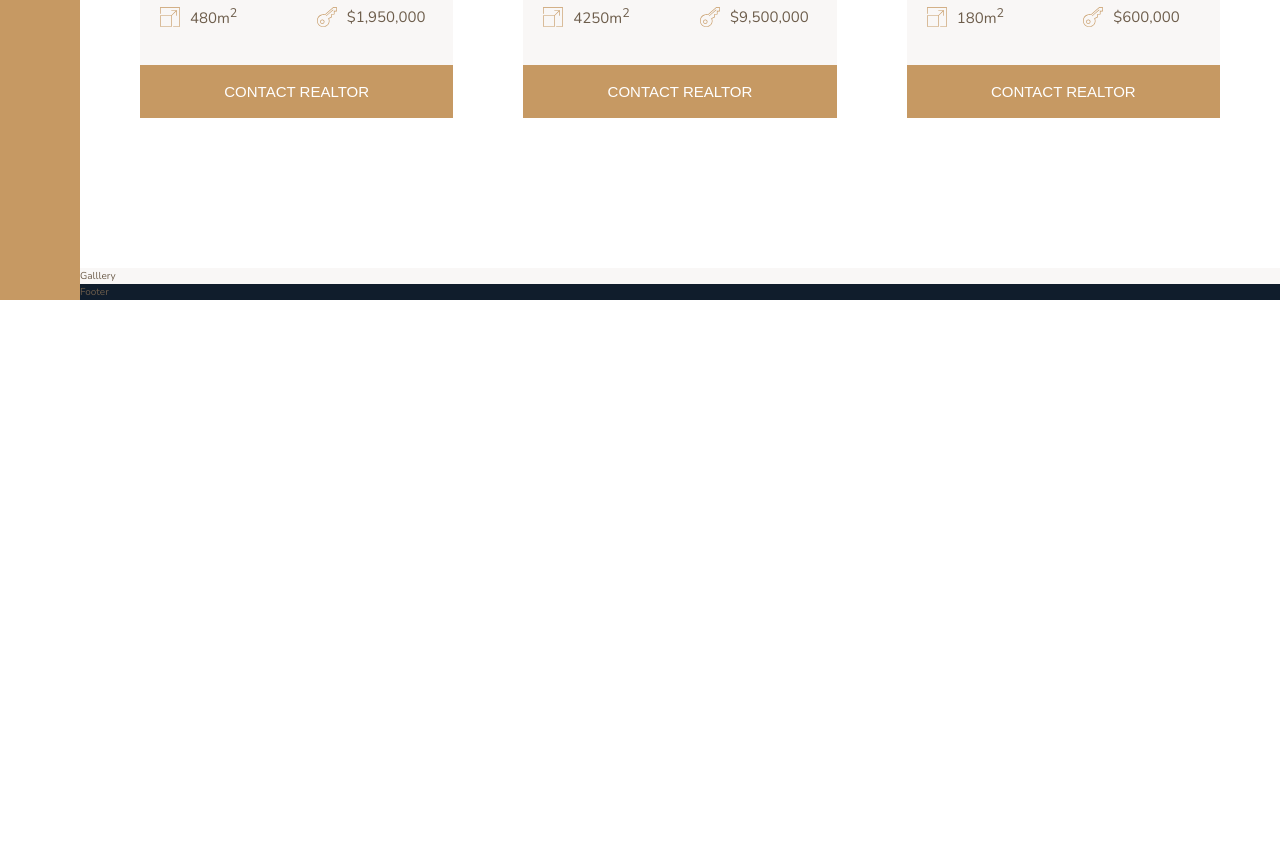
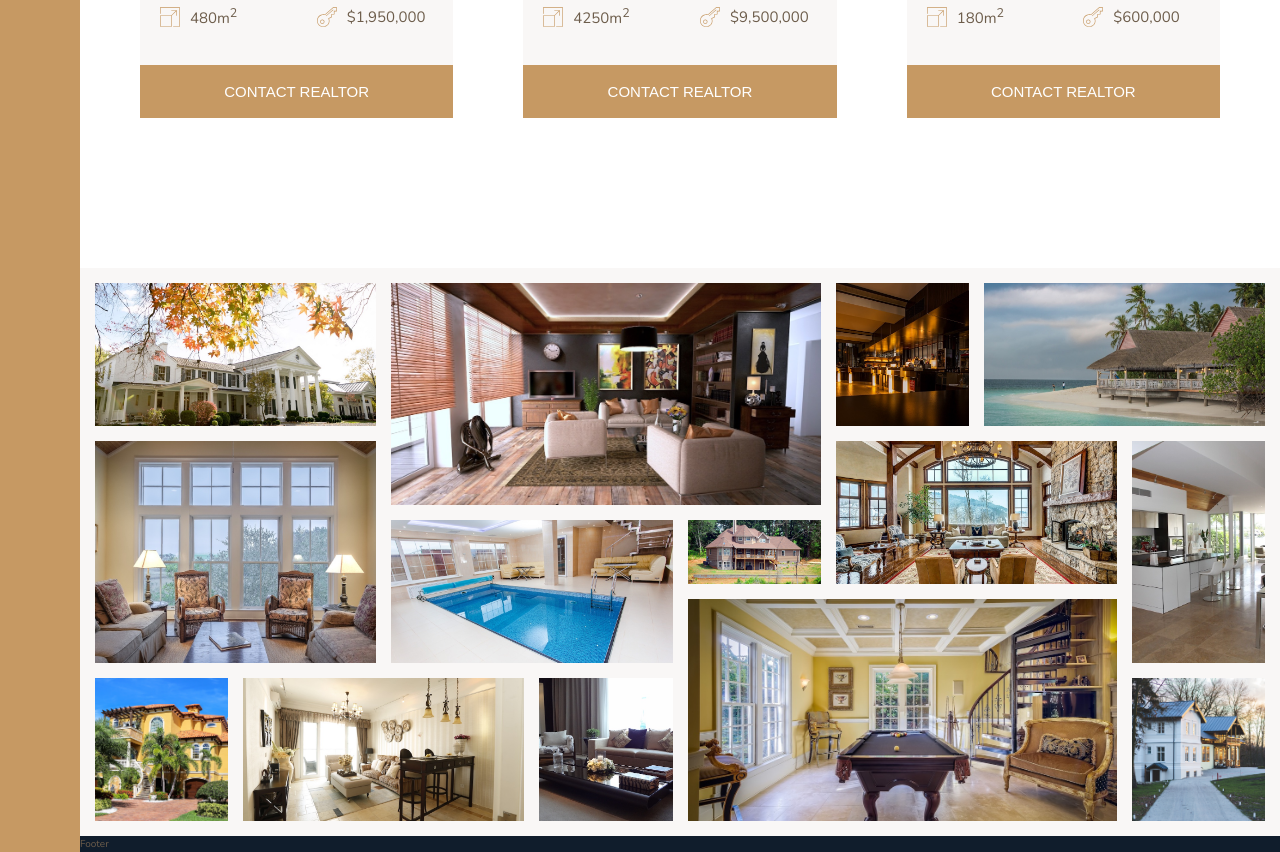
Before and after one commit to Naveen-S/nexter, a website: page index.html in a window 1280 px wide. Shown: the part 2894-3746 px from the top of the page. Before the commit the page ends 3194 px from the top, so only its background shows below. Drawn offline with nearby package versions, Linux system fonts and the light colour scheme.

Commit message:
Image gallery using grid + object fit.

```diff
--- a/index.html
+++ b/index.html
@@ -385,8 +385,22 @@
 
     </div>
     <div class="gallery">
-        Galllery
+        <figure class="gallery__item gallery__item--1"><img src="/img/gal-1.jpeg" alt="Gallery 1" class="gallery__img"></figure>
+        <figure class="gallery__item gallery__item--2"><img src="/img/gal-2.jpeg" alt="Gallery 2" class="gallery__img"></figure>
+        <figure class="gallery__item gallery__item--3"><img src="/img/gal-3.jpeg" alt="Gal 3" class="gallery__img"></figure>
+        <figure class="gallery__item gallery__item--4"><img src="/img/gal-4.jpeg" alt="Gal 4" class="gallery__img"></figure>
+        <figure class="gallery__item gallery__item--5"><img src="/img/gal-5.jpeg" alt="Gal 5" class="gallery__img"></figure>
+        <figure class="gallery__item gallery__item--6"><img src="/img/gal-6.jpeg" alt="Gal 6" class="gallery__img"></figure>
+        <figure class="gallery__item gallery__item--7"><img src="/img/gal-7.jpeg" alt="Gal 7" class="gallery__img"></figure>
+        <figure class="gallery__item gallery__item--8"><img src="/img/gal-8.jpeg" alt="Gal 8" class="gallery__img"></figure>
+        <figure class="gallery__item gallery__item--9"><img src="/img/gal-9.jpeg" alt="Gal 9" class="gallery__img"></figure>
+        <figure class="gallery__item gallery__item--10"><img src="/img/gal-10.jpeg" alt="Gal 10" class="gallery__img"></figure>
+        <figure class="gallery__item gallery__item--11"><img src="/img/gal-11.jpeg" alt="Gal 11" class="gallery__img"></figure>
+        <figure class="gallery__item gallery__item--12"><img src="/img/gal-12.jpeg" alt="Gal 12" class="gallery__img"></figure>
+        <figure class="gallery__item gallery__item--13"><img src="/img/gal-13.jpeg" alt="Gal 13" class="gallery__img"></figure>
+        <figure class="gallery__item gallery__item--14"><img src="/img/gal-14.jpeg" alt="Gal 14" class="gallery__img"></figure>
     </div>
+
     <footer class="footer">
         Footer
     </footer>
--- a/sass/_gallery.scss
+++ b/sass/_gallery.scss
@@ -1,4 +1,74 @@
 .gallery {
     background-color: $color-grey-light-1;
     grid-column: full-start / full-end;
+
+    display: grid;
+    grid-template-columns: repeat(8, 1fr);
+    grid-template-rows: repeat(7, 5vw);
+    grid-gap: 1.5rem;
+    padding: 1.5rem;
+
+    &__item {
+        &--1 {
+            grid-row: 1 / span 2;
+            grid-column: 1 / span 2;
+        }
+        &--2 {
+            grid-row: 1 / span 3;
+            grid-column: 3 / span 3;
+        }
+        &--3 {
+            grid-row: 1 / span 2;
+            grid-column: 6 / span 1;
+        }
+        &--4 {
+            grid-row: 1 / span 2;
+            grid-column: 7 / span 2;
+        }
+        &--5 {
+            grid-row: 3 / span 3;
+            grid-column: 1 / span 2;
+        }
+        &--6 {
+            grid-row: 4 / span 2;
+            grid-column: 3 / span 2;
+        }
+        &--7 {
+            grid-row: 4 / span 1;
+            grid-column: 5 / span 1;
+        }
+        &--8 {
+            grid-row: 3 / span 2;
+            grid-column: 6 / span 2;
+        }
+        &--9 {
+            grid-row: 3 / span 3;
+            grid-column: 8 / span 1;
+        }
+        &--10 {
+            grid-row: 6 / span 2;
+            grid-column: 1 / span 1;
+        }
+        &--11 {
+            grid-row: 6 / span 2;
+            grid-column: 2 / span 2;
+        }
+        &--12 {
+            grid-row: 6 / span 2;
+            grid-column: 4 / span 1;
+        }
+        &--13 {
+            grid-row: 5 / span 3;
+            grid-column: 5 / span 3;
+        }
+        &--14 {
+            grid-row: 6 / span 2;
+            grid-column: 8 / span 1;
+        }
+    }
+    &__img {
+        width: 100%;
+        height: 100%;
+        object-fit: cover;
+    }
 }
```
Also changed, not shown: css/style.css.
